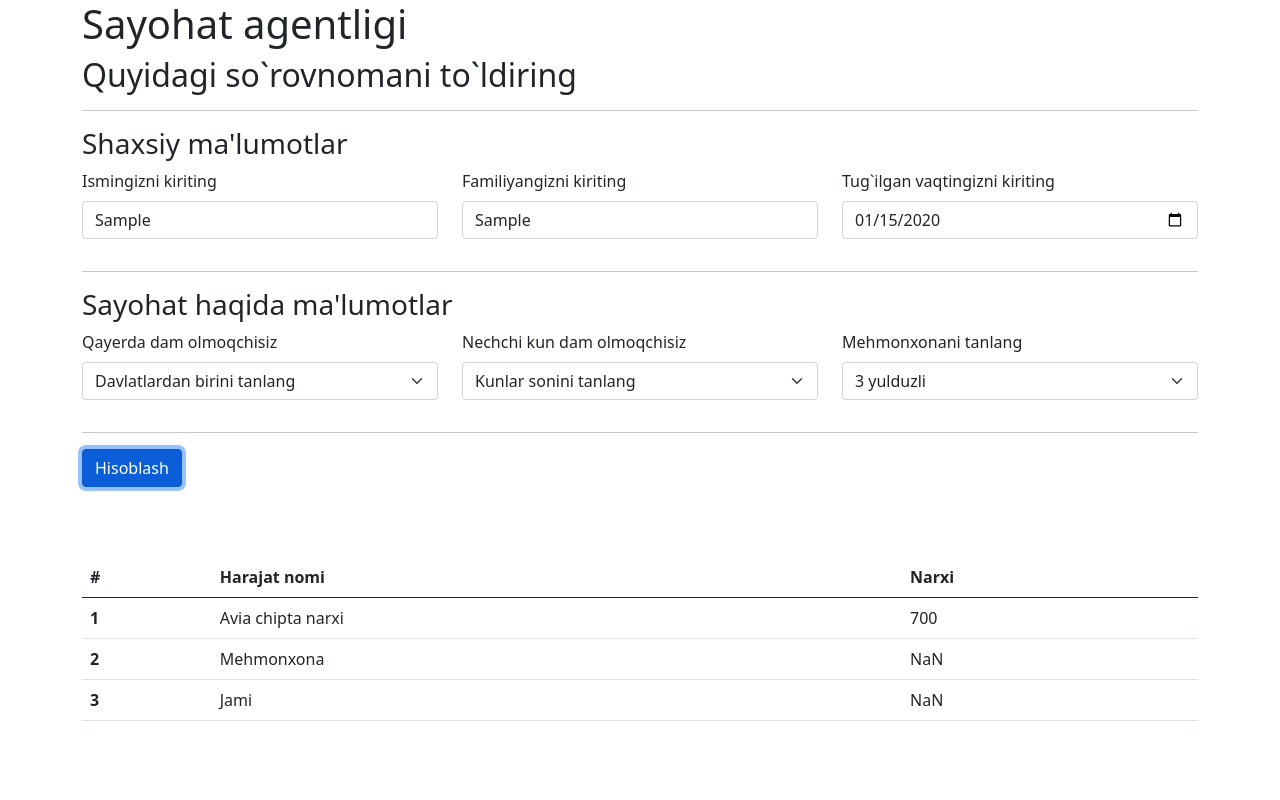
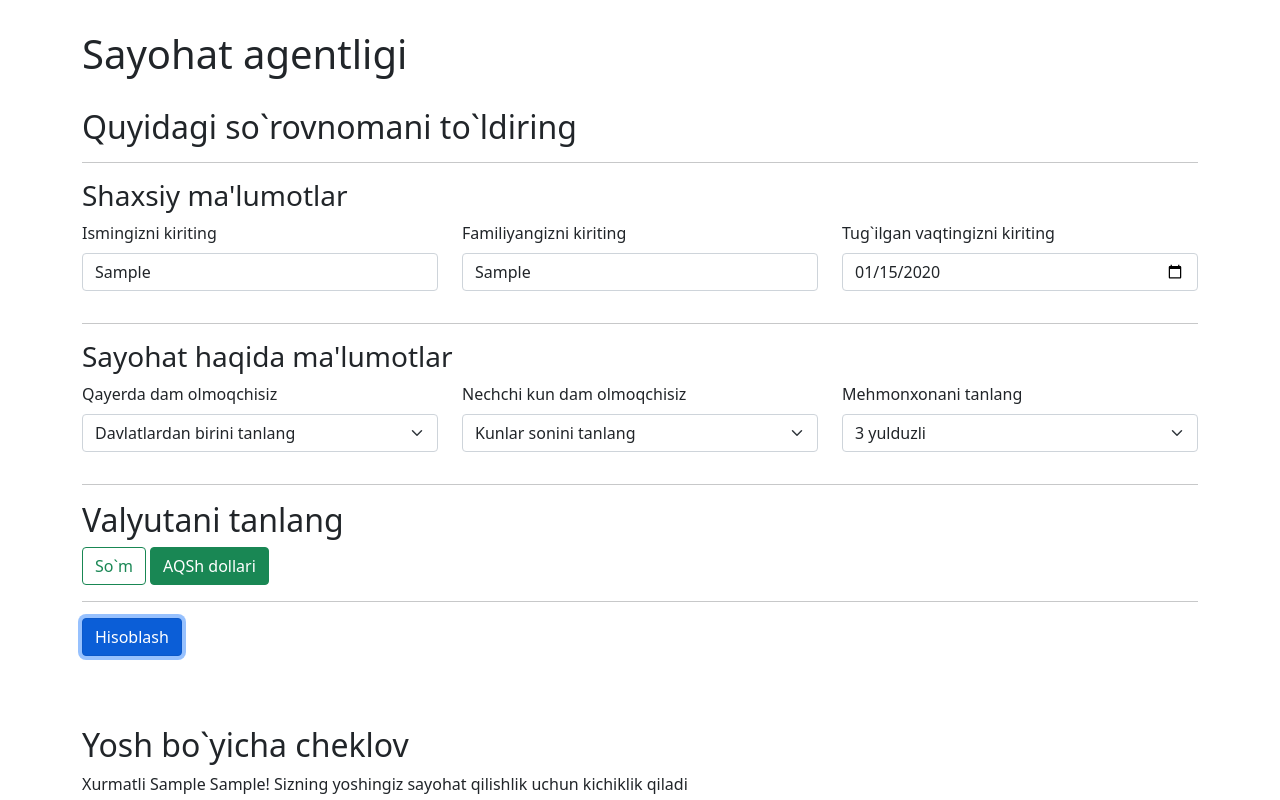
Before and after one commit to zsaidov1988/Sayohat, a plain HTML site: page index.html in a window 1280 px wide. Both pictures are taken after typing "Sample", "Sample", "2020-01-15" into the empty fields and a click on the button "Hisoblash". Shown: the top 800 px of the page. Drawn offline with Linux system fonts and the light colour scheme.

Commit message:
Add JS codes

```diff
--- a/css/main.css
+++ b/css/main.css
@@ -1,5 +1,18 @@
 
+.header {
+  margin-top: 30px;
+  margin-bottom: 30px;
+}
 
 .info {
   margin-top: 70px;
 }
+
+.footer {
+  background-color: rgb(226, 255, 251);
+  height: 150px;
+  display: flex;
+  align-items: center;
+  justify-content: center;
+  margin-top: 50px;
+}
--- a/index.html
+++ b/index.html
@@ -11,7 +11,7 @@
 </head>
 
 <body>
-  <header>
+  <header class="header">
     <div class="container">
       <h1 class="heading">Sayohat agentligi</h1>
     </div>
@@ -87,6 +87,17 @@
           </div>
 
           <hr>
+
+          <h2>Valyutani tanlang</h2>
+
+          <input type="radio" class="btn-check radio-uzs-js" name="options-outlined" id="uzs" autocomplete="off"
+            value="uzs">
+          <label class="btn btn-outline-success" for="uzs">So`m</label>
+          <input type="radio" class="btn-check radio-usd-js" name="options-outlined" id="usd" autocomplete="off"
+            value="usd" checked>
+          <label class="btn btn-outline-success" for="usd">AQSh dollari</label>
+
+          <hr>
           <button type="submit" class="btn btn-primary">Hisoblash</button>
 
         </form>
@@ -94,18 +105,18 @@
 
     </section><!-- form-section -->
 
-    <section class="info">
+    <section class="d-none info">
       <div class="container">
         <h2 class="info__heading"></h2>
 
         <p class="info__message"></p>
 
-        <table class="table table-js">
+        <table class="table d-none table-js">
           <thead>
             <tr>
               <th scope="col">#</th>
               <th scope="col">Harajat nomi</th>
-              <th scope="col">Narxi</th>
+              <th scope="col" class="price-sell-js">Narxi, USD</th>
             </tr>
           </thead>
           <tbody class="tbody-js">
@@ -117,6 +128,9 @@
 
     </section>
   </main>
+  <footer class="footer">
+    BU YERDA FOOTER BO`LADI
+  </footer>
   <script src="./js/main.js"></script>
 </body>
 
--- a/js/main.js
+++ b/js/main.js
@@ -18,6 +18,9 @@ var HOTEL_CL_3_STAR_PRICE_USD = 200; // 3 star
 var HOTEL_CL_4_STAR_PRICE_USD = 250; // 4 star
 var HOTEL_CL_5_STAR_PRICE_USD = 350; // 5 star
 
+var USD_TO_UZS = 10670.5;
+var CURRENT_YEAR = 2021;
+
 // Called HTML elements: Form elements
 var elForm = document.querySelector(".form-js"); //Form
 var elInputFirstName = document.querySelector(".input-name-js"); //Input for customer first name
@@ -29,6 +32,7 @@ var elInputHotelStar = document.querySelector(".hotel-star-select-js"); //Input
 
 
 // Called HTML elements: Info elements
+var elSection = document.querySelector(".info"); //info section
 var elHeading = document.querySelector(".info__heading"); //info section h2
 var elParagraph = document.querySelector(".info__message"); //info section p for message
 var elTable = document.querySelector(".table-js"); //info section Table for output info
@@ -39,14 +43,21 @@ elForm.addEventListener("submit", function (evt) {
 
   var customerFirstName = elInputFirstName.value.trim();
   var customerLastName = elInputLastName.value.trim();
+  var age = CURRENT_YEAR - parseInt(elInputDate.value.trim().substr(0, 4));
+
+  if (age >= 18) {
     var country = elInputCountry.options[elInputCountry.selectedIndex].value;
     var days = parseInt(elInputDays.options[elInputDays.selectedIndex].value);
     var hotelstar = elInputHotelStar.options[elInputHotelStar.selectedIndex].value;
 
+    if (isNaN(days)) { // If customer don't select days, days = 5
+      days = 5;
+    }
+
     //Calculating Ticket Price:
     var ticketPrice = country == "db" ? AVIA_PRICE_DUBAI_USD : country == "ml" ? AVIA_PRICE_MALAY_USD : AVIA_PRICE_KALIF_USD;
 
-  //Calculating hotel price
+    //Calculating hotel price for 1 day
     var hotelPrice;
     if (country == "db") {
       hotelPrice = hotelstar == 3 ? HOTEL_DB_3_STAR_PRICE_USD : hotelstar == 4 ? HOTEL_DB_4_STAR_PRICE_USD : HOTEL_DB_4_STAR_PRICE_USD;
@@ -58,25 +69,52 @@ elForm.addEventListener("submit", function (evt) {
       hotelPrice = hotelstar == 3 ? HOTEL_CL_3_STAR_PRICE_USD : hotelstar == 4 ? HOTEL_CL_4_STAR_PRICE_USD : HOTEL_CL_4_STAR_PRICE_USD;
     }
 
-  hotelPrice *= days;
+    hotelPrice *= days; // Multiple hotel price to days.
 
-  elTbody.textContent = "";
-  createTableRow("1", "Avia chipta narxi", ticketPrice);
+    if (document.querySelector('.radio-uzs-js').checked) { // if customer choose uzbek sum for calculating
+      ticketPrice *= USD_TO_UZS;
+      hotelPrice *= USD_TO_UZS;
+      document.querySelector(".price-sell-js").textContent = "Narxi, UZS";
+    }
+
+    elHeading.textContent = "Siz tanlagan sayohat uchun harajatlar ro`yxati";
+    elParagraph.textContent = `Xurmatli ${customerFirstName} ${customerLastName}! Quyudagi jadvalda sizning ${days} kunlik sayohatingiz harajatlari keltirilgan.`
+
+    elTbody.textContent = ""; //Clear Table content
+    createTableRow("1", "Avia chipta narxi", ticketPrice); //Call function to add table rows
     createTableRow("2", "Mehmonxona", hotelPrice);
     createTableRow("3", "Jami", (ticketPrice + hotelPrice));
+    elTable.classList.remove('d-none'); // Display Information Table
+  } else {
+    elHeading.textContent = "Yosh bo`yicha cheklov";
+    elParagraph.textContent = `Xurmatli ${customerFirstName} ${customerLastName}! Sizning yoshingiz sayohat qilishlik uchun kichiklik qiladi`
+  }
+  elSection.classList.remove('d-none'); // Display Info section
+
 });
 
 function createTableRow(orderNumber, name, price) {
-  var tableRow = document.createElement('tr');
-  var tableHead = document.createElement('th');
-  var tableSellName = document.createElement('td');
-  var tableSellPrice = document.createElement('td');
+  /* This function creates tr, th, td tags. Fill them with input informations from customer. Adds this tegs to table element */
+  var tableRow = document.createElement('tr'); // Create tr tag
+  var tableHead = document.createElement('th'); // Create th tag
+  var tableSellName = document.createElement('td'); // Create td tag
+  var tableSellPrice = document.createElement('td'); // Create td tag
 
-  tableHead.textContent = orderNumber;
+  tableHead.textContent = orderNumber; //Fill whith info
   tableSellName.textContent = name;
   tableSellPrice.textContent = price;
-  tableRow.append(tableHead);
-  tableRow.append(tableSellName);
-  tableRow.append(tableSellPrice);
+  tableRow.append(tableHead); // <tr> <th> 1 </th> </tr>
+  tableRow.append(tableSellName); // <tr> <th> 1 </th> <tr> Avia Chipta </tr> </tr>
+  tableRow.append(tableSellPrice); // <tr> <th> 1 </th> <tr> Avia Chipta </tr> <tr> 200 </tr> </tr>
   elTbody.append(tableRow);
+  /* Add tbody to table:
+  <table>
+    <tbody>
+      <tr>
+        <th> 1 </th>
+        <tr> Avia Chipta </tr>
+        <tr> 200 </tr>
+      </tr>
+    </tbody>
+  </table> */
 }
```
Lines whose indentation alone changed are shown as unchanged.
